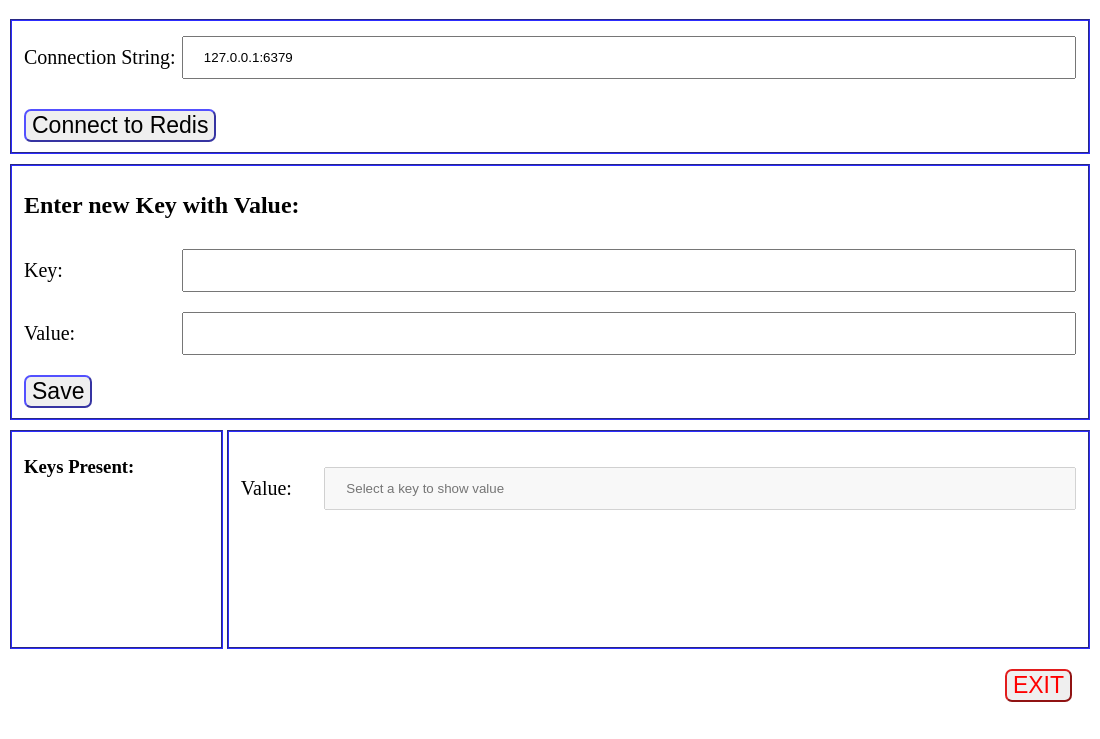
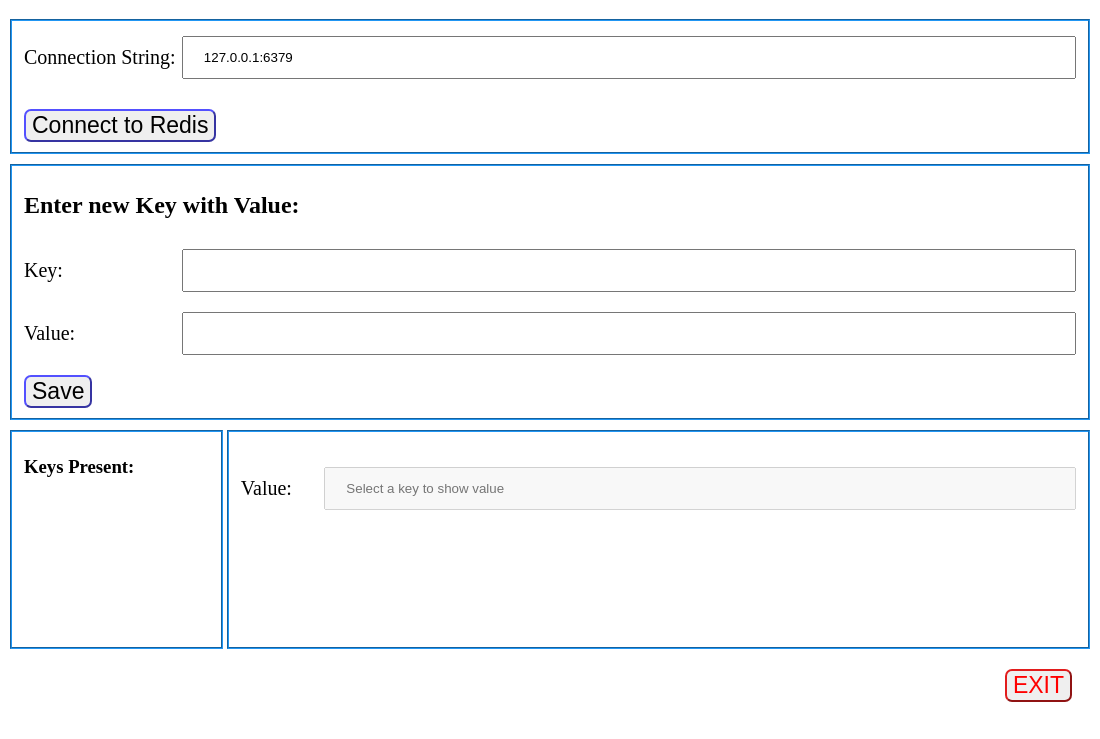
Before and after one commit to Souradeep2304/Redis-Cache-Viewer, an Electron app: page poc/ui-v3/frontend.html in a window 1100 px wide. Shown: the part 61-800 px from the top of the page. Drawn offline with Linux system fonts and the light colour scheme; no server answers.

Commit message:
adding some changes

```diff
--- a/poc/ui-v3/styles.css
+++ b/poc/ui-v3/styles.css
@@ -5,21 +5,21 @@
 
 
 .connectionstring-div{
-  border-color: rgba(7, 7, 196, 0.856);
+  border-color: #2196F3;
   margin-bottom: 10px;
 
 }
 .connectionstring-fieldset{
-  border-color: rgba(7, 7, 196, 0.856);
+  border-color: #2196F3;
 }
 
 .savevalue-div{
-  border-color: rgba(7, 7, 196, 0.856);
+  border-color: #2196F3;
 
 
 }
 .savevalue-fieldset{
-  border-color: rgba(7, 7, 196, 0.856);
+  border-color: #2196F3;
 }
 
 
@@ -30,7 +30,7 @@
 }
 
 .keys-fieldset{
-  border-color: rgba(7, 7, 196, 0.856);
+  border-color:#2196F3;
   height: 200px;
 }
 
@@ -43,7 +43,7 @@
 }
 
 .display-fieldset{
-  border-color: rgba(7, 7, 196, 0.856);
+  border-color: #2196F3;
   height: 200px;
 }
 
```
Also changed, not shown: 1 other file.
